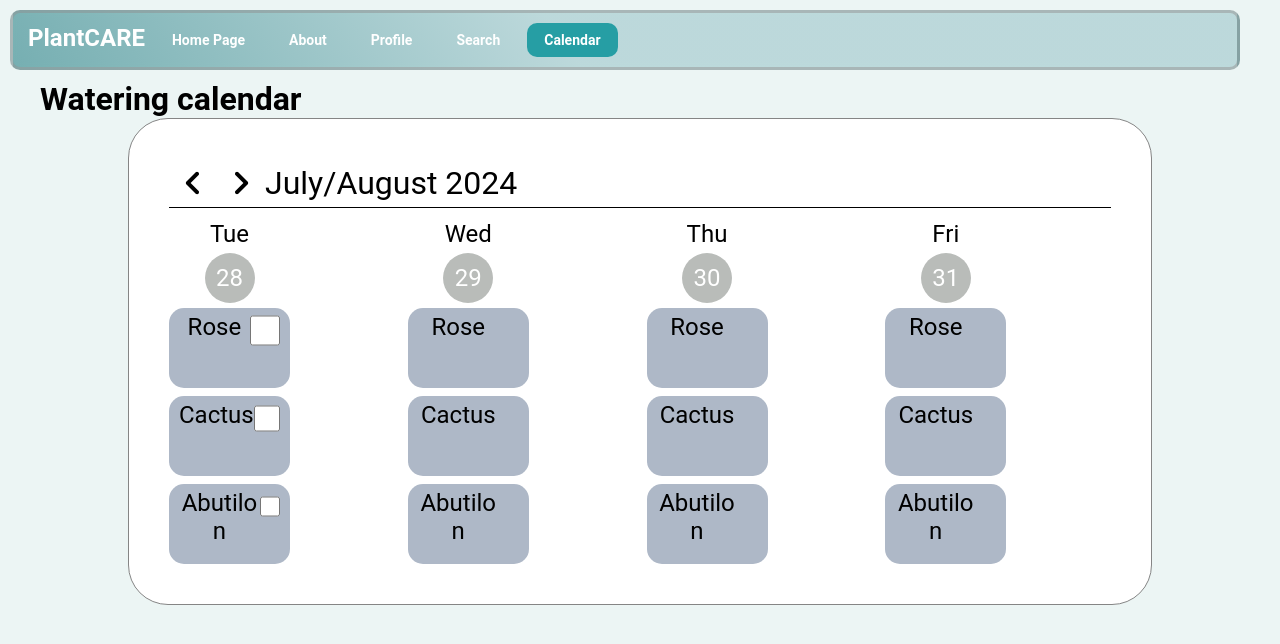
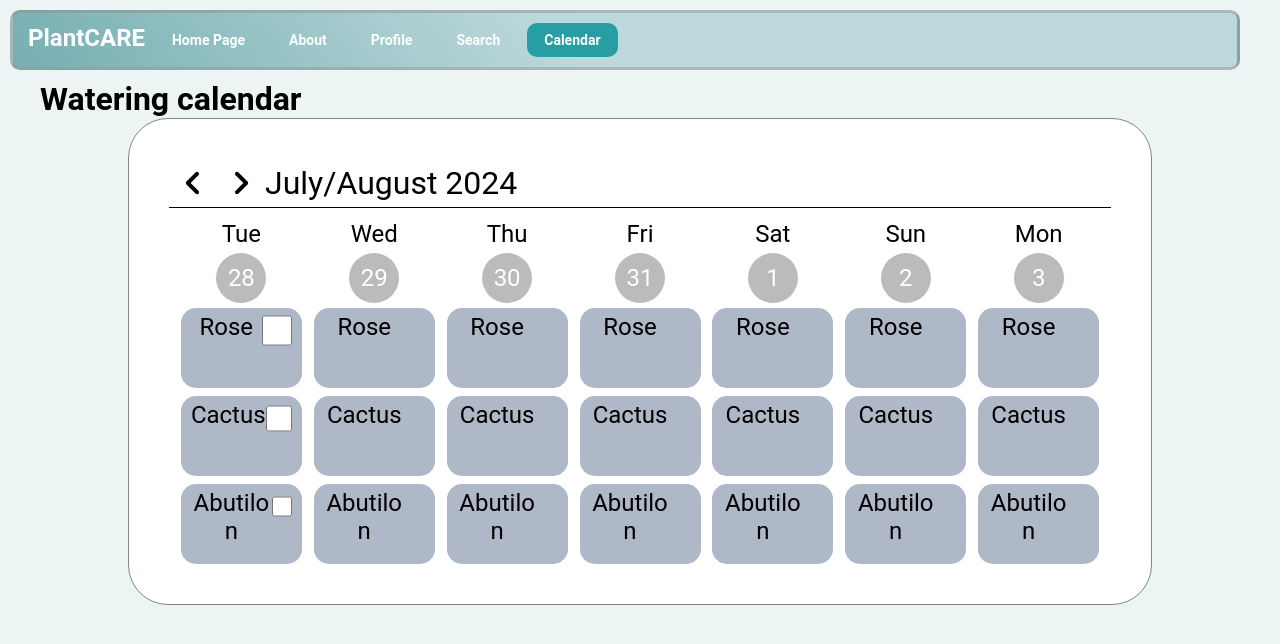
Before and after one commit to essence-666/fontend-project, a Next.js app: page /calendar in a window 1280 px wide. Shown: the top 644 px of the page. Built offline with nearby package versions, Linux system fonts and the light colour scheme.

Commit message:
fix calendar styles

```diff
--- a/src/app/styles/calendar.module.css
+++ b/src/app/styles/calendar.module.css
@@ -14,18 +14,15 @@
     background-color: #AEB8C7;
     word-wrap:break-word;
     text-align: center;
-    /* overflow: auto; */
 }
 
 .reminderTextBox{
     width: 81px;
     height: 42px;
     word-wrap:break-word;
-    /* overflow: auto; */
 }
 
 .reminderText{
-    font-family: "Roboto";
     font-weight: 400;
     font-size: 24px;
 }
@@ -126,6 +123,5 @@ input[type = 'checkbox'].isDone{
     height: fit-content;
     padding-top: 12px;
     display: flex;
-    gap: calc(100% / 8);
-    overflow-x: scroll;
+    justify-content: space-evenly;
 }
```
